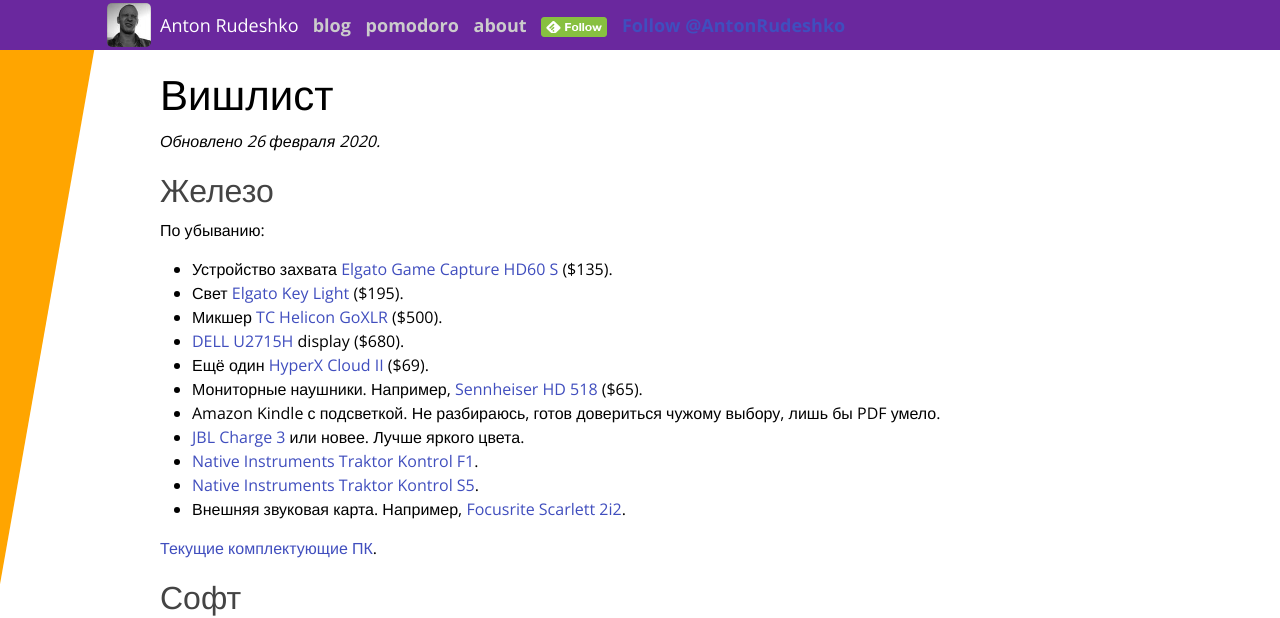
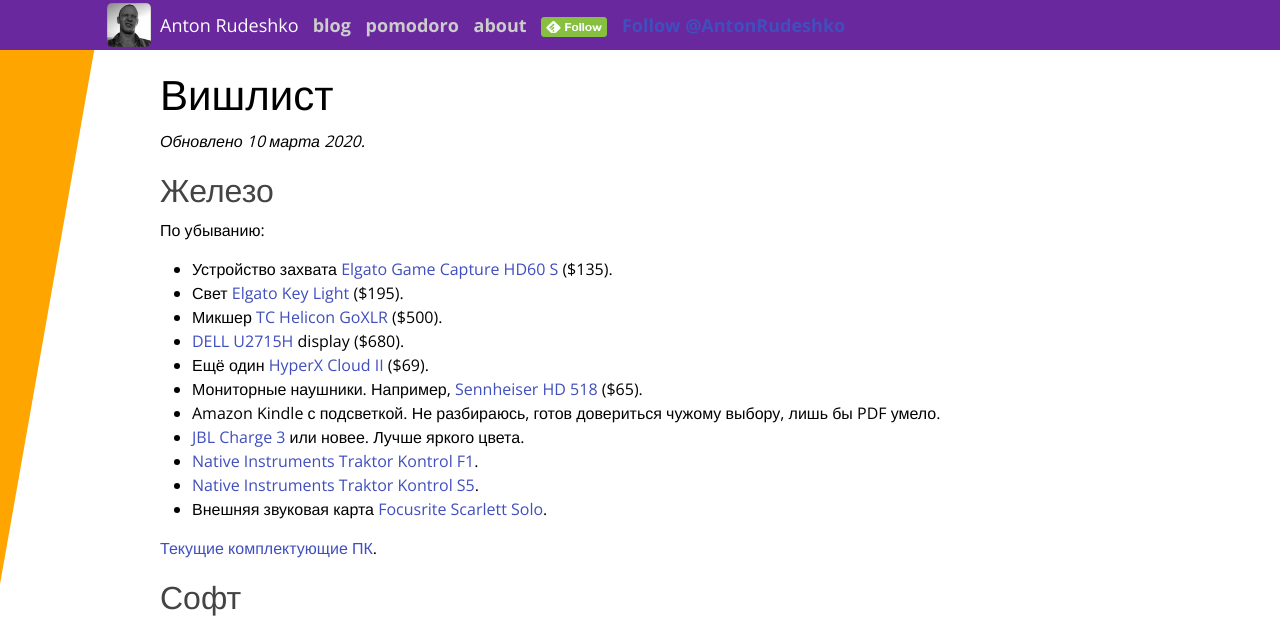
Before and after one commit to anton-rudeshko/anton-rudeshko.github.io, a Jekyll site: the page built from wishlist/index.md, in a window 1280 px wide. Shown: the top 618 px of the page. Built offline with Jekyll 4.4.1, drawn with Linux system fonts in a browser that asks for light colours; comment, search, counter and statistics services are not loaded.

Commit message:
wishlist: replace scarlett 2i2 to solo

```diff
--- a/wishlist/index.md
+++ b/wishlist/index.md
@@ -5,7 +5,7 @@ title: Вишлист
 
 # Вишлист
 
-*Обновлено 26 февраля 2020.*
+*Обновлено 10 марта 2020.*
 
 ## Железо
 
@@ -21,7 +21,7 @@ title: Вишлист
 * [JBL Charge 3][jbl] или новее. Лучше яркого цвета.
 * [Native Instruments Traktor Kontrol F1][ni-kontrol-f1].
 * [Native Instruments Traktor Kontrol S5][ni-kontrol-s5].
-* Внешняя звуковая карта. Например, [Focusrite Scarlett 2i2][focusrite].
+* Внешняя звуковая карта [Focusrite Scarlett Solo].
 
 [Текущие комплектующие ПК][pc-config].
 
@@ -34,7 +34,7 @@ title: Вишлист
 [jbl]: https://market.yandex.ru/product/13925684
 [ni-kontrol-s5]: http://www.native-instruments.com/en/products/traktor/dj-controllers/traktor-kontrol-s5/
 [ni-kontrol-f1]: http://www.native-instruments.com/en/products/traktor/dj-controllers/traktor-kontrol-f1/
-[focusrite]: http://market.yandex.ru/model.xml?modelid=7754997&hid=91027
+[Focusrite Scarlett Solo]: https://market.yandex.ru/product/508266326
 [pc-config]: https://www.rudeshko.com/pc-config
 
 ## Софт
```
